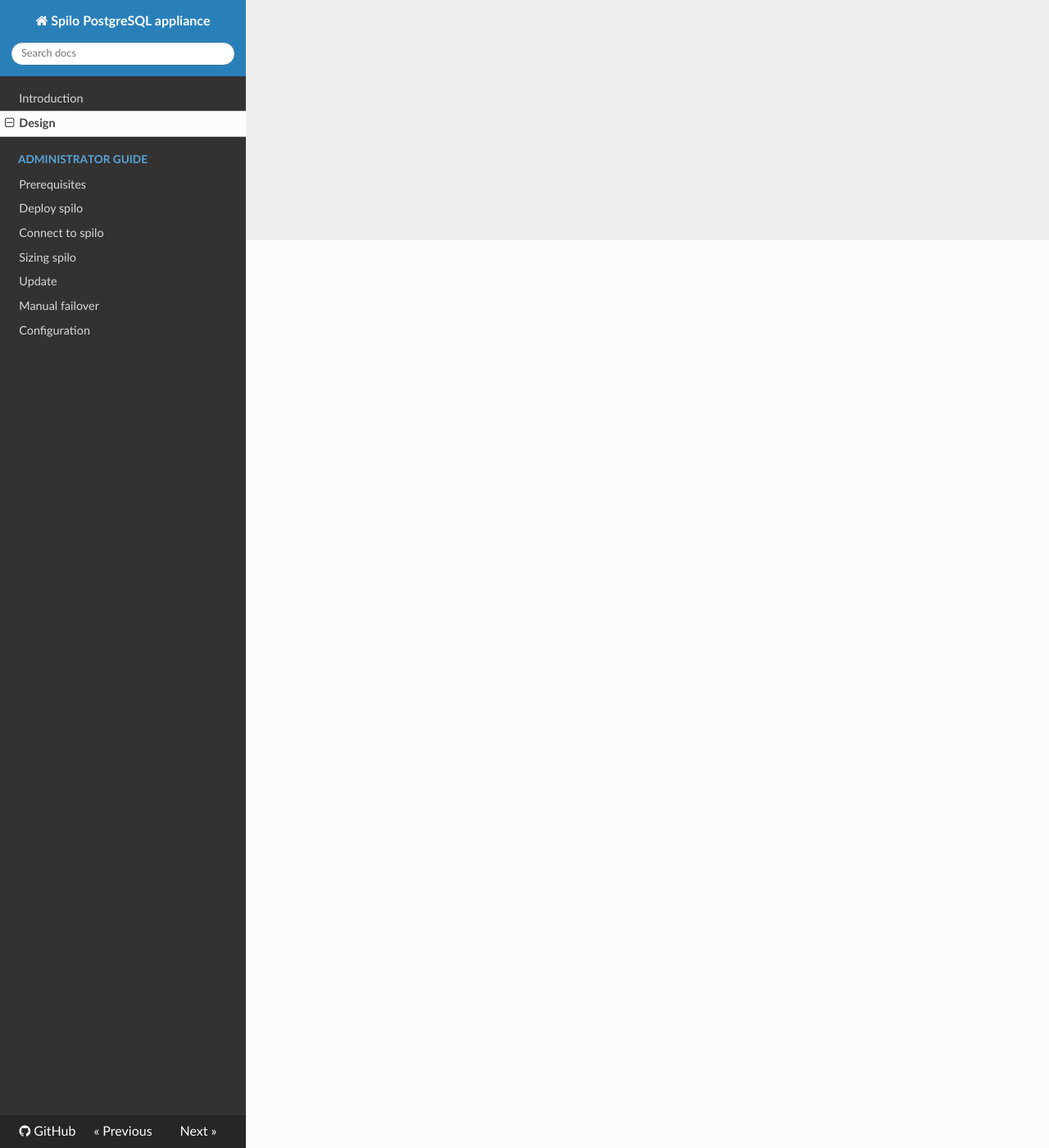
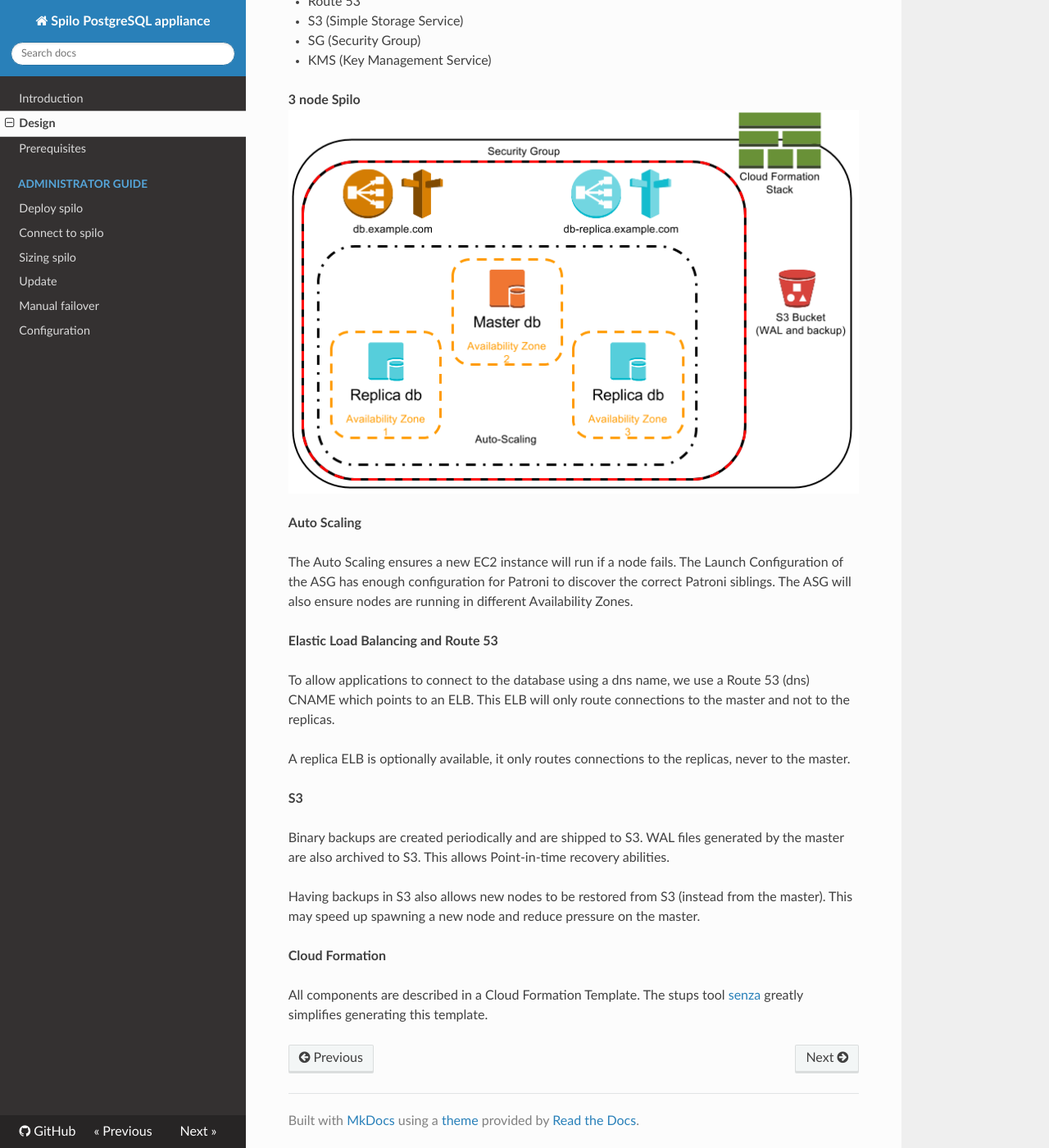
Before and after one commit to zalando/spilo, an MkDocs documentation site: the page built from docs/DESIGN.md, in a window 1280 px wide and 1400 px high, scrolled down 1107 px. Shown: the whole window at 82% size. Built offline with MkDocs 1.6.1, drawn with Linux system fonts in a browser that asks for light colours; nearby versions of some CDN libraries; old or Windows-style settings are respelled for this version of MkDocs; some of the changed text lies outside the part shown.

Commit message:
Documentation: Overhaul
Update DESIGN to be more high level. Wrote a general approach to manual failovers.

```diff
--- a/docs/DESIGN.md
+++ b/docs/DESIGN.md
@@ -1,4 +1,57 @@
-# Overview
+Spilo combines Patroni with the Stups infrastructure. Its major components are:
 
+* [Patroni](https://github.com/zalando/patroni)
+* [Stups](https://stups.io)
+
+## Patroni
+Patroni manages the [PostgreSQL](https://www.postgresql.org) databases which are running in a Spilo. It ensures
+there is at most 1 master within Spilo.
+
+To allow distributed nodes to agree on anything, we need a Distributed Configuration Store (DCS).
+Patroni can utilize [etcd](https://coreos.com/etcd/) and [ZooKeeper](https://zookeeper.apache.org/).
+
+## Stups
+Stups allows us to run PostgreSQL on top of Amazon Web Services (AWS) in an audit-compliant manner.
+It requires us to use the [Taupage AMI](https://github.com/zalando-stups/taupage) and [Docker](https://docs.docker.com).
+
+**2 node Spilo**
+![High Level Architecture](Spilo_Architecture_Instance.png)
+
+## Amazon Web Services
+Running Spilo on [AWS](https://aws.amazon.com/) allows us to address issues like node replacement, connectivity, external backups. We use the following components:
+
+* CF (Cloud Formation)
+* ASG (Auto Scaling Groups)
+* ELB (Elastic Load Balancing)
+* Route 53
+* S3 (Simple Storage Service)
+* SG (Security Group)
+* KMS (Key Management Service)
+
+**3 node Spilo**
 ![High Level Architecture](Spilo_Architecture_High_Level.png)
-![High Level Architecture](Spilo_Architecture_Instance.png)
+
+**Auto Scaling**
+
+The Auto Scaling ensures a new EC2 instance will run if a node fails. The Launch Configuration of the ASG has enough configuration for Patroni to discover the correct Patroni siblings.
+The ASG will also ensure nodes are running in different Availability Zones.
+
+**Elastic Load Balancing and Route 53**
+
+To allow applications to connect to the database using a dns name, we use a Route 53 (dns) CNAME
+which points to an ELB. This ELB will only route connections to the master and not to the replicas.
+
+A replica ELB is optionally available, it only routes connections to the replicas, never to the master.
+
+**S3**
+
+Binary backups are created periodically and are shipped to S3. WAL files generated by the master are also archived to S3.
+This allows Point-in-time recovery abilities.
+
+Having backups in S3 also allows new nodes to be restored from S3 (instead from the master). This may speed up spawning a new node and
+reduce pressure on the master.
+
+**Cloud Formation**
+
+All components are described in a Cloud Formation Template. The stups tool [senza](https://github.com/zalando-stups/senza)
+greatly simplifies generating this template.
--- a/mkdocs.yml
+++ b/mkdocs.yml
@@ -5,8 +5,8 @@
 pages:
   - Introduction: index.md
   - Design: DESIGN.md
+  - Prerequisites: prerequisites.md
   - Administrator Guide:
-    - Prerequisites: admin-guide/prerequisites.md
     - Deploy spilo: admin-guide/deploy_spilo.md
     - Connect to spilo: user-guide/connect_spilo.md
     - Sizing spilo: admin-guide/sizing.md
```
Also changed, not shown: docs/admin-guide/deploy_spilo.md (+1 -1 lines), docs/admin-guide/failover.md (+36 -11 lines), docs/admin-guide/sizing.md (+1 -1 lines), docs/configuration.md (+5 -5 lines), docs/prerequisites.md (renamed from docs/admin-guide/prerequisites.md).
